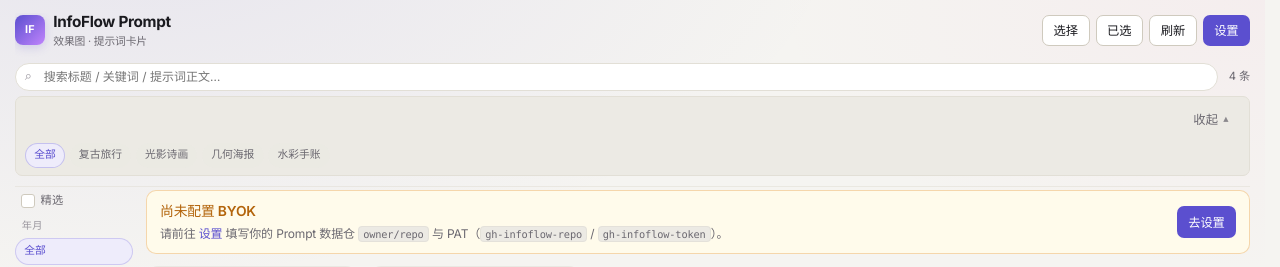
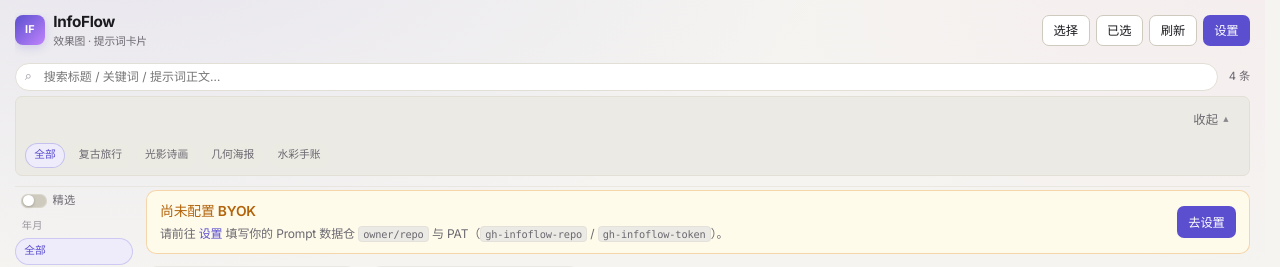
Before and after one commit to shalom-lab/infoflow-web, a React (Vite) app: page / in a window 1280 px wide. Shown: the top 267 px of the page. Built offline with nearby package versions, Linux system fonts and the light colour scheme.

Commit message:
ui: 精选改为滑动开关，站点名统一为 InfoFlow

```diff
--- a/index.html
+++ b/index.html
@@ -11,7 +11,7 @@
       href="https://fonts.googleapis.com/css2?family=Inter:wght@400;500;600;700&display=swap"
       rel="stylesheet"
     />
-    <title>InfoFlow Prompt · infoflow-web</title>
+    <title>InfoFlow</title>
   </head>
   <body>
     <div id="root"></div>
--- a/src/index.css
+++ b/src/index.css
@@ -262,10 +262,10 @@
   gap: 0.55rem;
   min-height: 1.5rem;
 }
-.featured-check {
+.featured-switch {
   display: inline-flex;
   align-items: center;
-  gap: 0.35rem;
+  gap: 0.4rem;
   flex-shrink: 0;
   cursor: pointer;
   user-select: none;
@@ -274,44 +274,49 @@
   color: var(--text-muted);
   letter-spacing: 0.02em;
   white-space: nowrap;
-}
-.featured-check input {
-  appearance: none;
-  width: 0.95rem;
+  position: relative;
+}
+.featured-switch input {
+  position: absolute;
+  opacity: 0;
+  width: 0;
+  height: 0;
+  margin: 0;
+}
+.featured-switch-track {
+  position: relative;
+  width: 1.7rem;
   height: 0.95rem;
-  margin: 0;
-  border: 1.5px solid var(--border-strong);
-  border-radius: 3px;
-  background: var(--bg-elevated);
-  cursor: pointer;
   flex-shrink: 0;
-  display: grid;
-  place-content: center;
-  transition:
-    background 0.15s var(--ease),
-    border-color 0.15s var(--ease);
-}
-.featured-check input::before {
+  border-radius: 999px;
+  background: var(--border-strong);
+  transition: background 0.18s var(--ease);
+  box-shadow: inset 0 0 0 1px color-mix(in srgb, var(--border) 60%, transparent);
+}
+.featured-switch-track::after {
   content: '';
-  width: 0.45rem;
-  height: 0.45rem;
-  transform: scale(0);
-  transition: transform 0.12s var(--ease);
-  box-shadow: inset 1em 1em #fff;
-  clip-path: polygon(14% 44%, 0 65%, 50% 100%, 100% 16%, 80% 0, 43% 62%);
-}
-.featured-check input:checked {
+  position: absolute;
+  top: 0.1rem;
+  left: 0.1rem;
+  width: 0.75rem;
+  height: 0.75rem;
+  border-radius: 50%;
+  background: #fff;
+  box-shadow: 0 1px 3px rgba(0, 0, 0, 0.22);
+  transition: transform 0.18s var(--ease);
+}
+.featured-switch input:checked + .featured-switch-track {
   background: var(--accent);
-  border-color: var(--accent);
-}
-.featured-check input:checked::before {
-  transform: scale(1);
-}
-.featured-check input:focus-visible {
+  box-shadow: none;
+}
+.featured-switch input:checked + .featured-switch-track::after {
+  transform: translateX(0.75rem);
+}
+.featured-switch input:focus-visible + .featured-switch-track {
   outline: 2px solid var(--accent);
   outline-offset: 2px;
 }
-.featured-check.is-on {
+.featured-switch.is-on {
   color: var(--accent);
 }
 .home-filters-toggle {
@@ -911,7 +916,7 @@
   overflow: hidden;
   padding: 0.05rem 0 0.2rem;
 }
-.home-sidebar > .featured-check {
+.home-sidebar > .featured-switch {
   padding: 0.1rem 0.4rem;
   font-size: 0.75rem;
 }
@@ -1018,7 +1023,7 @@
     overflow: visible;
     padding: 0;
   }
-  .home-sidebar > .featured-check {
+  .home-sidebar > .featured-switch {
     grid-column: 1;
     grid-row: 1;
     padding: 0.1rem 0;
--- a/src/pages/HomePage.tsx
+++ b/src/pages/HomePage.tsx
@@ -337,7 +337,7 @@
               IF
             </div>
             <div>
-              <h1 className="brand-title">InfoFlow Prompt</h1>
+              <h1 className="brand-title">InfoFlow</h1>
               <p className="brand-sub">效果图 · 提示词卡片</p>
             </div>
           </div>
@@ -433,15 +433,17 @@
       <div className="home-body">
         <aside className="home-sidebar" aria-label="侧栏筛选">
           <label
-            className={`featured-check${onlyFeatured ? ' is-on' : ''}`}
-            title="只看精选提示词"
+            className={`featured-switch${onlyFeatured ? ' is-on' : ''}`}
+            title="开：只看精选；关：全部"
           >
             <input
               type="checkbox"
+              role="switch"
               checked={onlyFeatured}
               onChange={(e) => setOnlyFeatured(e.target.checked)}
-              aria-label="只看精选"
+              aria-label="精选"
             />
+            <span className="featured-switch-track" aria-hidden />
             <span>精选</span>
           </label>
           <ImageCountFilter
```
